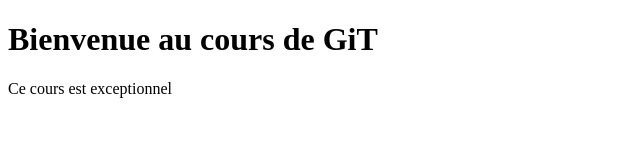
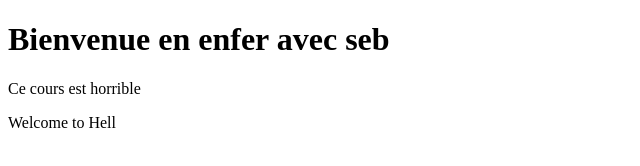
Before and after one commit to VinceM77/training_git_ia, a plain HTML site: page index.html in a window 1280 px wide. Shown: the whole page, without its empty margins (0-640 px from the left). Drawn offline with Linux system fonts and the light colour scheme.

Commit message:
Update index.html

```diff
--- a/index.html
+++ b/index.html
@@ -8,8 +8,9 @@
 </head>
 <body>
 
-    <h1>Bienvenue au cours de GiT</h1>
-    <p>Ce cours est exceptionnel</p>
+    <h1>Bienvenue en enfer avec seb</h1>
+    <p>Ce cours est horrible</p>
+    <p>Welcome to Hell</p>
 
 
 </body>
```
